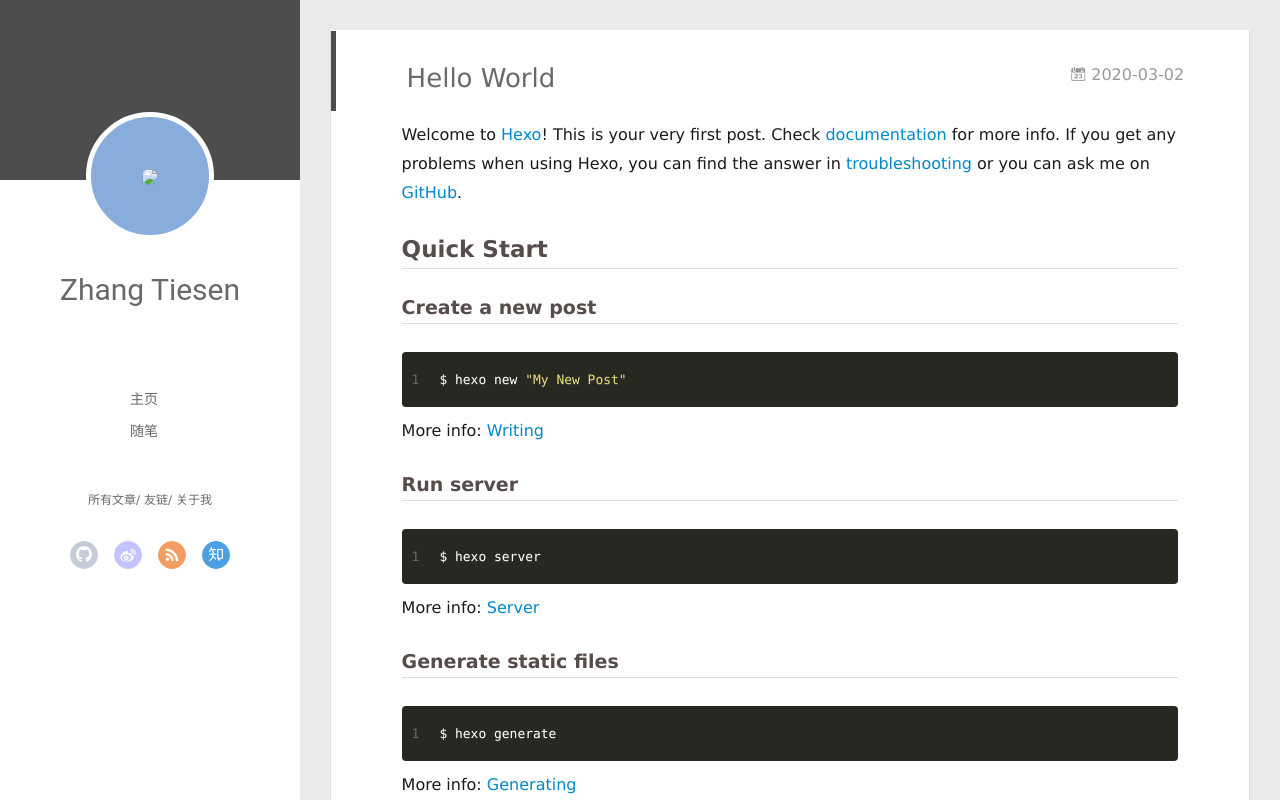
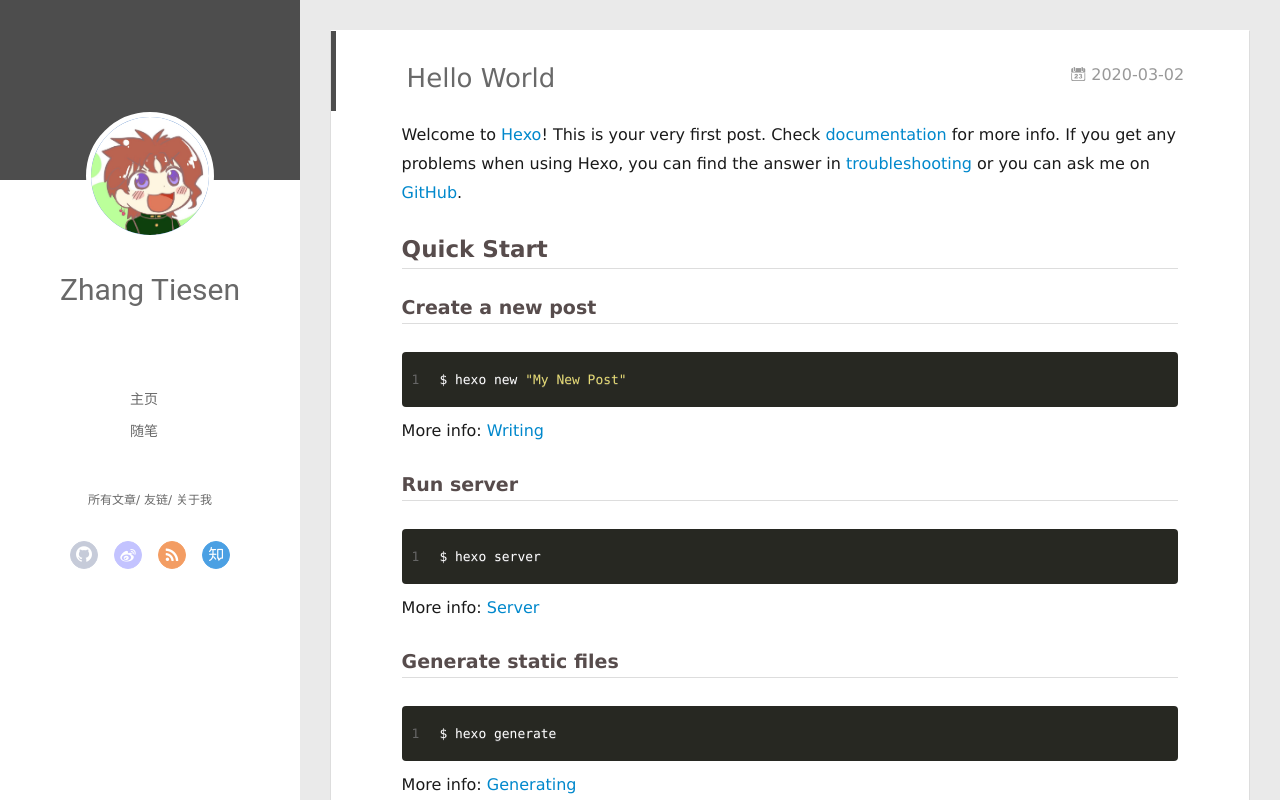
Before and after one commit to zts524987/zts524987.github.io, a plain HTML site: page 2020/03/02/hello-world/index.html in a window 1280 px wide. Drawn offline with Linux system fonts and the light colour scheme; no server answers.

Commit message:
Site updated: 2020-03-03 13:36:24

```diff
--- a/2020/03/02/hello-world/index.html
+++ b/2020/03/02/hello-world/index.html
@@ -47,7 +47,7 @@
 <div class="intrude-less">
 	<header id="header" class="inner">
 		<a href="/" class="profilepic">
-			<img src="raw.githubusercontent.com/youngzhaojia/youngzhaojia.github.io/master/photo/avatar/young.jpg" class="js-avatar">
+			<img src="/img/image.jpg" class="js-avatar">
 		</a>
 		<hgroup>
 		  <h1 class="header-author"><a href="/">Zhang Tiesen</a></h1>
@@ -105,7 +105,7 @@
 	<div class="intrude-less">
 		<header id="header" class="inner">
 			<div class="profilepic">
-				<img src="raw.githubusercontent.com/youngzhaojia/youngzhaojia.github.io/master/photo/avatar/young.jpg" class="js-avatar">
+				<img src="/img/image.jpg" class="js-avatar">
 			</div>
 			<hgroup>
 			  <h1 class="header-author js-header-author">Zhang Tiesen</h1>
```
Also changed, not shown: archives/2020/03/index.html (+2 -2 lines), archives/2020/index.html (+2 -2 lines), archives/index.html (+2 -2 lines), index.html (+2 -2 lines).
